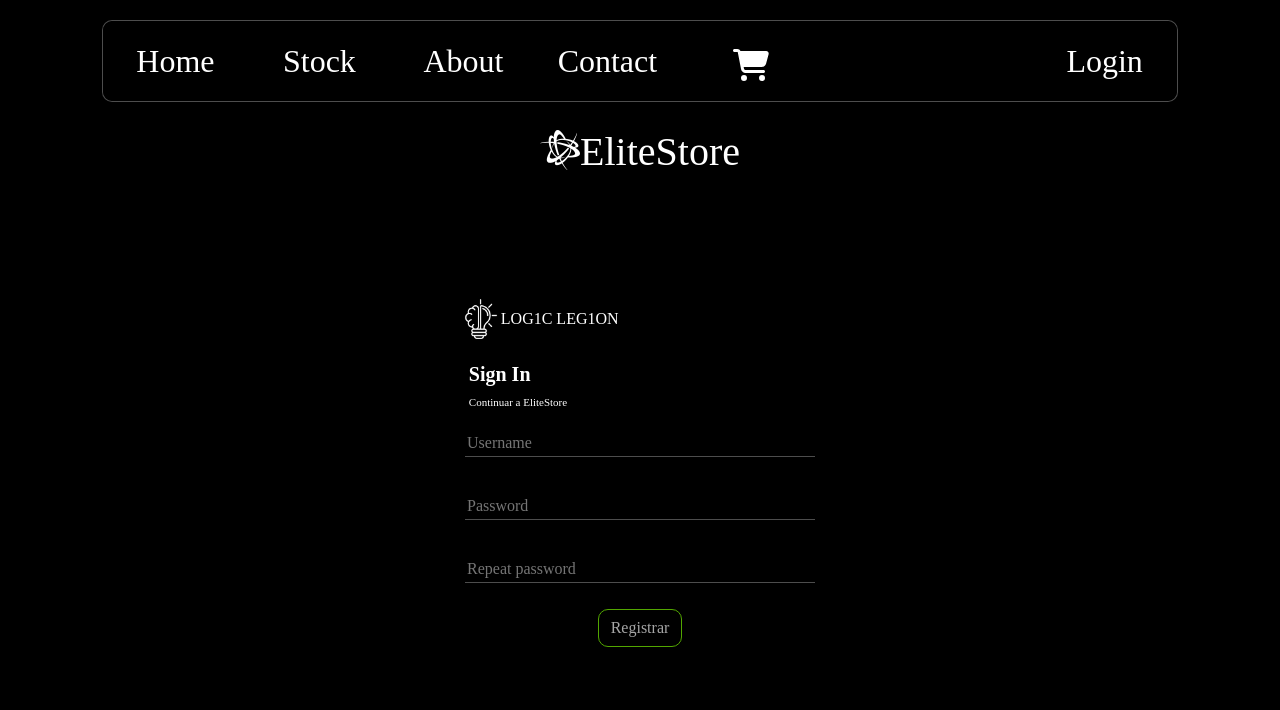
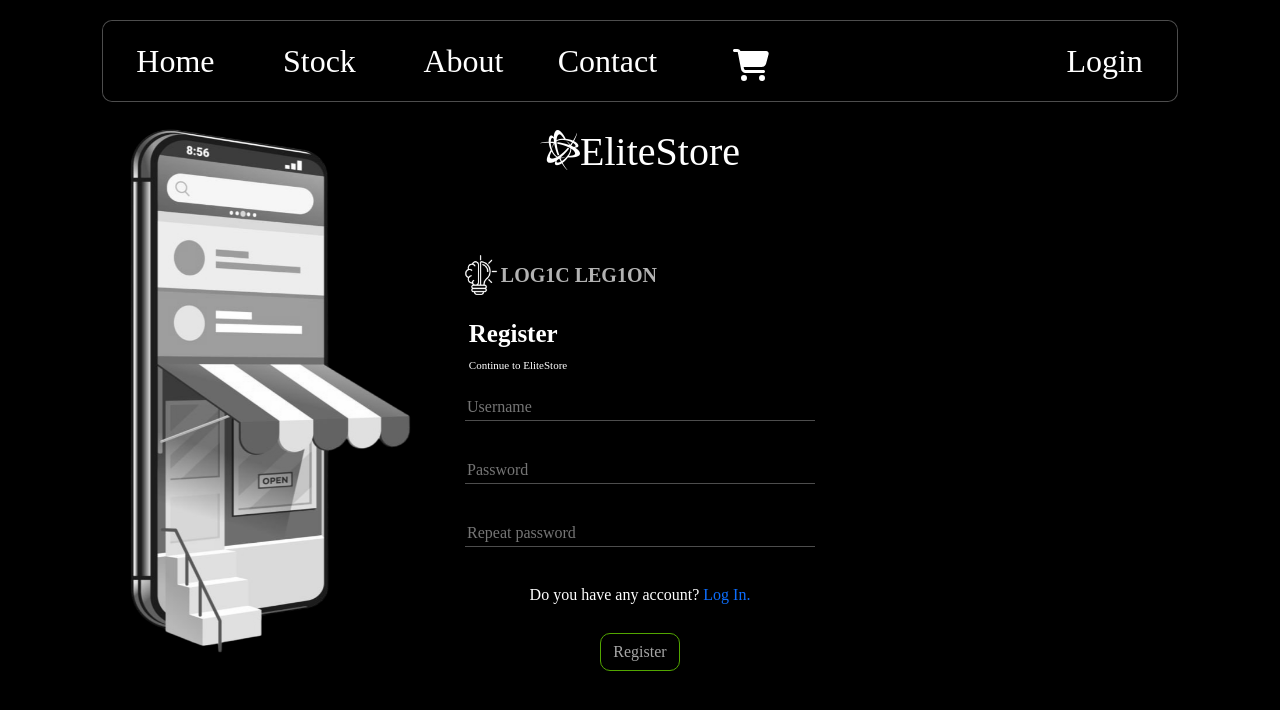
Before and after one commit to LeivSuaxy/Gestion-de-inventario-para-tienda-minorista, an Angular app in the folder Frontend/: page /register in a window 1280 px wide. Shown: the top 710 px of the page. Built offline with nearby package versions, Linux system fonts and the light colour scheme.

Commit message:
medidas-actualizadas

```diff
--- a/Frontend/src/app/views/form/form.component.css
+++ b/Frontend/src/app/views/form/form.component.css
@@ -3,8 +3,8 @@
   flex-direction: column;
   justify-content: center;
   align-items: center;
-  margin-top: 7vh;
-  margin-bottom: 7vh;
+  margin-top: 4vh;
+  margin-bottom: 4vh;
   padding: 2.6vh;
   border-radius: 1.5vh;
   background-color: #f5f5f5;
@@ -20,6 +20,9 @@
   display: flex;
   flex-direction: column;
   align-items: center;
+  position: relative;
+  margin: auto;
+  background-color: black;
 }
 
 .campo {
@@ -90,7 +93,7 @@ input[type="password"]:focus {
 }
 
 .signin {
-  font-size: 20px;
+  font-size: 25px;
   font-weight: bold;
 }
 
@@ -120,8 +123,8 @@ input[type="password"]:focus {
 }
 
 .imagen {
-  position: fixed;
-  top: 10vh;
+  position: absolute;
+  top: 0;
   left: 15vh;
 }
 
@@ -138,6 +141,14 @@ input[type="password"]:focus {
   font-size: 40px;
 }
 
-.div-title-principal {
+.login-btn {
+  margin-top: 10px;
+}
 
+.btn-accept {
+  border-radius: 10px;
+  color: white;
+  background-color: black;
+  border: 1px solid chartreuse;
+  transition: color 0.2s, background-color 0.2s;
 }
--- a/Frontend/src/app/views/form/form.component.html
+++ b/Frontend/src/app/views/form/form.component.html
@@ -18,7 +18,7 @@
       <div class="div-signin">
         <span class="signin">Sign In</span>
       </div>
-      <p class="continue">Continuar a EliteStore</p>
+      <p class="continue">Continue to EliteStore</p>
       <div class="mb-3">
         <input type="text" class="campo" id="name" placeholder="Username" formControlName="username" required>
       </div>
@@ -27,8 +27,8 @@
         <input type="password" class="campo password" id="password" placeholder="Password" formControlName="password" required>
       </div>
 
-      <p>Do you haven't account? <a routerLink="/register" class="register">Register.</a></p>
+      <p>Do you haven't an account? <a routerLink="/register" class="register">Register.</a></p>
 
-      <input type="submit" [disabled]="!loginForm.valid" class="btn btn-success" value="Login">
+      <input type="submit" [disabled]="!loginForm.valid" class="btn btn-accept login-btn" value="Login">
     </form>
 </div>
--- a/Frontend/src/app/views/registro/registro.component.css
+++ b/Frontend/src/app/views/registro/registro.component.css
@@ -3,8 +3,8 @@
   flex-direction: column;
   justify-content: center;
   align-items: center;
-  margin-top: 7vh;
-  margin-bottom: 7vh;
+  margin-top: 4vh;
+  margin-bottom: 4vh;
   padding: 2.6vh;
   border-radius: 1.5vh;
   background-color: #f5f5f5;
@@ -100,17 +100,17 @@ input[type="password"]:focus {
 }
 
 .register-title {
-  margin-bottom: 20px;
-  vertical-align: middle;
   color: white;
+  width: fit-content;
 }
 
 .password {
   margin-top: 20px;
+  margin-bottom: 20px;
 }
 
 .signin {
-  font-size: 20px;
+  font-size: 25px;
   font-weight: bold;
 }
 
@@ -144,3 +144,21 @@ input[type="password"]:focus {
   margin: 5px auto auto 28px;
   font-size: 11px;
 }
+
+.title {
+  font-size: 20px;
+  text-align: left;
+  margin-bottom: 1px solid rgba(255, 255, 255, 0.3) !important;
+  font-weight: bold;
+  color: rgba(255, 255, 255, 0.7);
+}
+
+.imagen {
+  position: absolute;
+  top: 0;
+  left: 15vh;
+}
+
+.login-text {
+  text-decoration: none;
+}
--- a/Frontend/src/app/views/registro/registro.component.html
+++ b/Frontend/src/app/views/registro/registro.component.html
@@ -1,6 +1,9 @@
 <!-- Formulario de registro -->
-<div class="centrar">
+
   <div class="formulario">
+    <div class="imagen">
+      <img src="../../../assets/img/bg/stock-modified.png" alt="pixel" width="300px">
+    </div>
     <div class="register-title">
       <i class="fab fa-battle-net"></i>
       <span class="name-store">EliteStore</span>
@@ -11,9 +14,9 @@
         <span class="title">LOG1C LEG1ON</span>
       </div>
       <div class="div-signin">
-        <span class="signin">Sign In</span>
+        <span class="signin">Register</span>
       </div>
-      <p class="continue">Continuar a EliteStore</p>
+      <p class="continue">Continue to EliteStore</p>
       <div class="mb-3">
         <input type="text" class="campo" id="name" placeholder="Username" formControlName="username" required>
       </div>
@@ -26,11 +29,13 @@
         <input type="password" class="campo password" id="confirmPassword" placeholder="Repeat password" formControlName="cpassword" required>
       </div>
 
+      <p>Do you have any account? <a routerLink="/login" class="login-text">Log In.</a></p>
+
       <ng-container *ngIf="!isValid; then alert"/>
-      <input type="submit" [disabled]="!registerForm.valid" class="btn btn-accept register-btn" value="Registrar">
+      <input type="submit" [disabled]="!registerForm.valid" class="btn btn-accept register-btn" value="Register">
     </form>
   </div>
-</div>
+
 
 <ng-template #alert>
   <div class="alert alert-danger" role="alert">
--- a/Frontend/src/app/views/stock/stock.component.css
+++ b/Frontend/src/app/views/stock/stock.component.css
@@ -3,23 +3,22 @@
 }
 
 .stock-cards {
-  margin-left: 8%;
-  margin-right: 8%;
-  border: 1px solid rgba(255,255,255,0.300);
+  margin-left: 7%;
+  margin-right: 6%;
   padding-bottom: 20px;
-  padding-top: 12px;
+  padding-top: 2vh;
   border-radius: 10px;
   width: fit-content;
   background-color: black;
   position: relative;
-  margin-bottom: 20px;
+  margin-bottom: 4vh;
 }
 
 .boton-prev {
   color: white;
   border-radius: 10px;
   border: 1px solid rgba(255,255,255,0.300);
-  margin-right: 10px;
+  margin-right: 2vh;
   transition: color 0.2s, border-color 0.2s;
 }
 
@@ -33,7 +32,7 @@
   border-radius: 10px;
   border: 1px solid rgba(255,255,255,0.300);
   transition: color 0.2s, border-color 0.2s;
-  left: 612px;
+  left: 93.5vh;
   bottom: auto;
   position: absolute;
 }
@@ -49,7 +48,7 @@
   border: 1px solid rgb(128, 255, 0);
   transition: color 0.2s, background-color 0.2s;
   margin-top: 5px;
-  width: 210px;
+  width: 40vh;
 }
 
 .boton-add:hover {
@@ -61,8 +60,8 @@
   color: white;
   border: 1px solid red;
   transition: color 0.2s, background-color 0.2s;
-  width: 210px;
-  margin-top: 10px;
+  width: 40vh;
+  margin-top: 2vh;
   border-radius: 10px;
   margin-bottom: 15px;
 }
@@ -76,8 +75,8 @@
   color: white;
   border: 1px solid yellow;
   transition: color 0.2s, background-color 0.2s;
-  width: 210px;
-  margin-top: 10px;
+  width: 40vh;
+  margin-top: 2vh;
   border-radius: 10px;
 }
 
@@ -90,25 +89,25 @@
   border-radius: 10px;
   border: 1px solid rgba(255,255,255,0.300);
   position: absolute;
-  top: 12px;
-  right: 12px;
+  top: 1.8vh;
+  right: 4vh;
   display: flex;
   flex-direction: column;
   align-items: center;
-  width: 320px;
+  width: 50vh;
   background-color: black;
 }
 
 .crud {
   color: white;
-  font-size: 40px;
-  margin-left: 5px;
-  margin-right: 5px;
+  font-size: 6vh;
+  margin-left: 1vh;
+  margin-right: 1vh;
 }
 
 .fa-pizza-slice {
   color: white;
-  font-size: 25px;
+  font-size: 4vh;
 }
 
 .title {
--- a/Frontend/src/app/views/stock/stockcards/stockcards.component.css
+++ b/Frontend/src/app/views/stock/stockcards/stockcards.component.css
@@ -4,7 +4,7 @@
   border: 1px solid rgba(255, 255, 255, 0.300);
   border-radius: 10px !important;
   overflow-x: hidden;
-  width: 700px;
+  width: 107vh;
 }
 
 .transitionbutton {
```
Also changed, not shown: Frontend/src/assets/img/bg/stock-modified.png, 1 other file (tests, documents, lock files or other folders).
